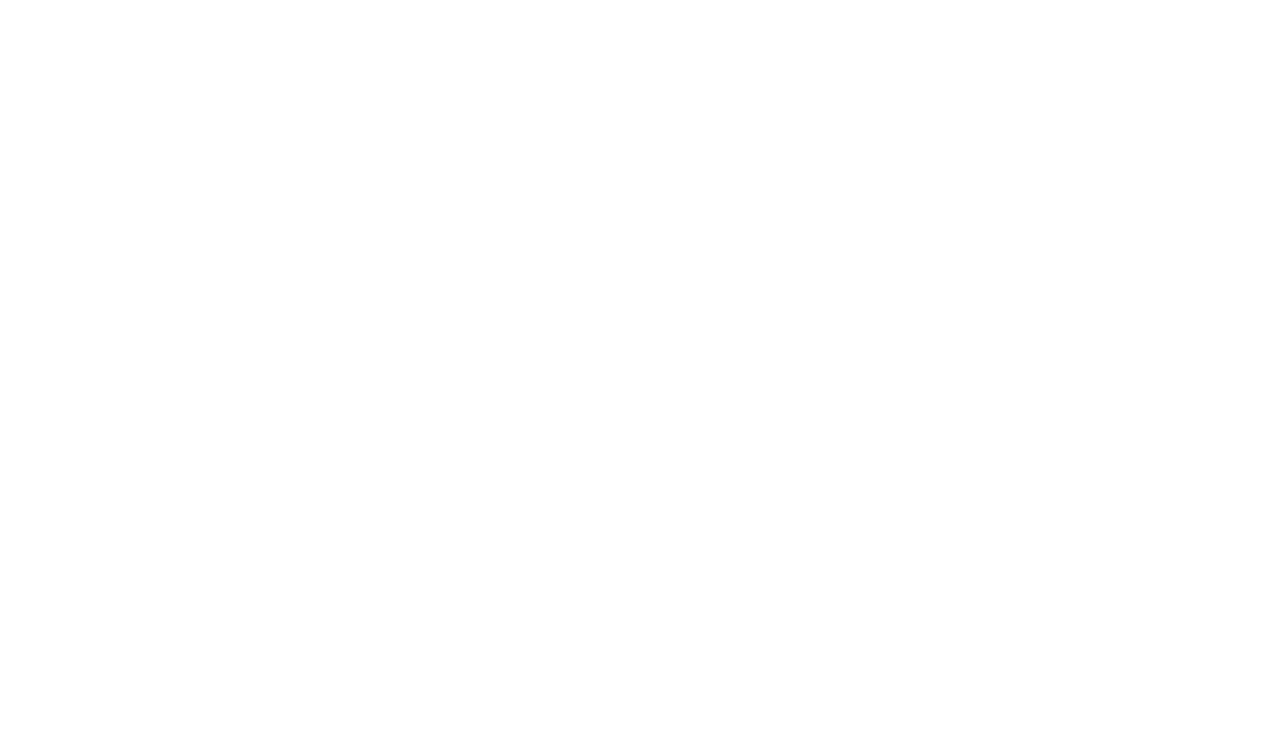
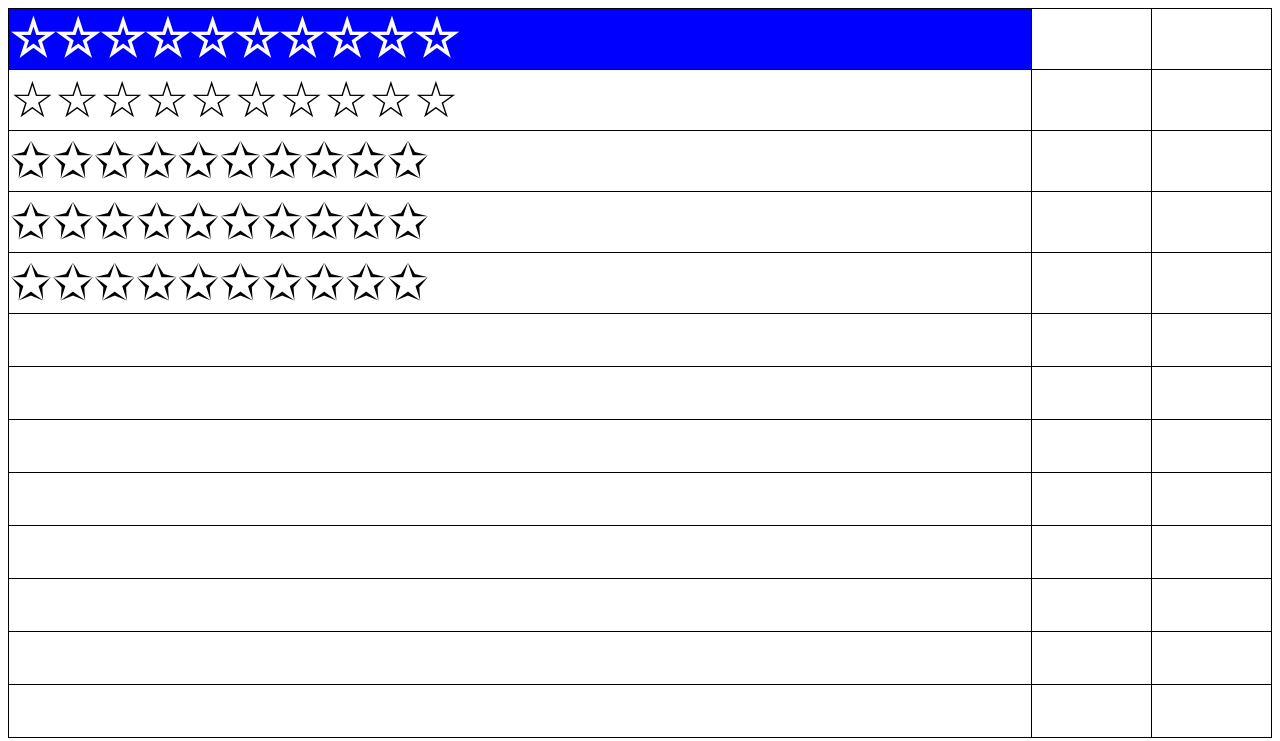
Before and after one commit to tyson-unce/WeeklyCodingChallenge8, a plain HTML site: page Easy/index.html in a window 1280 px wide. Drawn offline with Linux system fonts and the light colour scheme.

Commit message:
medium finished

```diff
--- a/Easy/index.html
+++ b/Easy/index.html
@@ -8,7 +8,73 @@
     <link rel="stylesheet" href="style.css">
 </head>
 <body>
-
+    <table>
+        <tr>
+          <th class="stars">☆☆☆☆☆☆☆☆☆☆</th>
+          <th></th>
+          <th></th>
+        </tr>
+        <tr>
+          <td>☆☆☆☆☆☆☆☆☆☆</td>
+          <td></td>
+          <td></td>
+        </tr>
+        <tr>
+          <td>✩✩✩✩✩✩✩✩✩✩</td>
+          <td></td>
+          <td></td>
+        </tr>
+        <tr>
+            <td>✩✩✩✩✩✩✩✩✩✩</td>
+            <td></td>
+            <td></td>
+          </tr>
+          <tr>
+            <td>✩✩✩✩✩✩✩✩✩✩</td>
+            <td></td>
+            <td></td>
+          </tr>
+          <tr>
+            <td></td>
+            <td></td>
+            <td></td>
+          </tr>
+          <tr>
+            <td></td>
+            <td></td>
+            <td></td>
+          </tr>
+          <tr>
+            <td></td>
+            <td></td>
+            <td></td>
+          </tr>
+          <tr>
+            <td></td>
+            <td></td>
+            <td></td>
+          </tr>
+          <tr>
+            <td></td>
+            <td></td>
+            <td></td>
+          </tr>
+          <tr>
+            <td></td>
+            <td></td>
+            <td></td>
+          </tr>
+          <tr>
+            <td></td>
+            <td></td>
+            <td></td>
+          </tr>
+          <tr>
+            <td></td>
+            <td></td>
+            <td></td>
+          </tr>
+      </table>
 
 </body>
 </html>
--- a/Easy/style.css
+++ b/Easy/style.css
@@ -0,0 +1,21 @@
+table, td, th {
+    border: 1px solid black;
+    font-size: 50px;
+
+  }
+
+  table {
+    border-collapse: collapse;
+    width: 100%;
+  }
+
+  td, th{
+      text-align: left;
+      width: 50px;
+    height: 50px;
+  }
+
+.stars{
+    background-color: blue;
+    color: white;
+}
```
Also changed, not shown: Medium/index.html (+40 -0 lines), Medium/style.css (+22 -0 lines), Medium/images/SSD.jpg (added), Medium/images/appleWatch.jpg (added), Medium/images/coolingStand.jpg (added), Medium/images/miniFridge.jpg (added), Medium/images/smallFan.jpg (added), Medium/images/sweatShirt.jpg (added), Medium/images/watchBand.jpg (added), Medium/images/waxRemoval.jpg (added).
